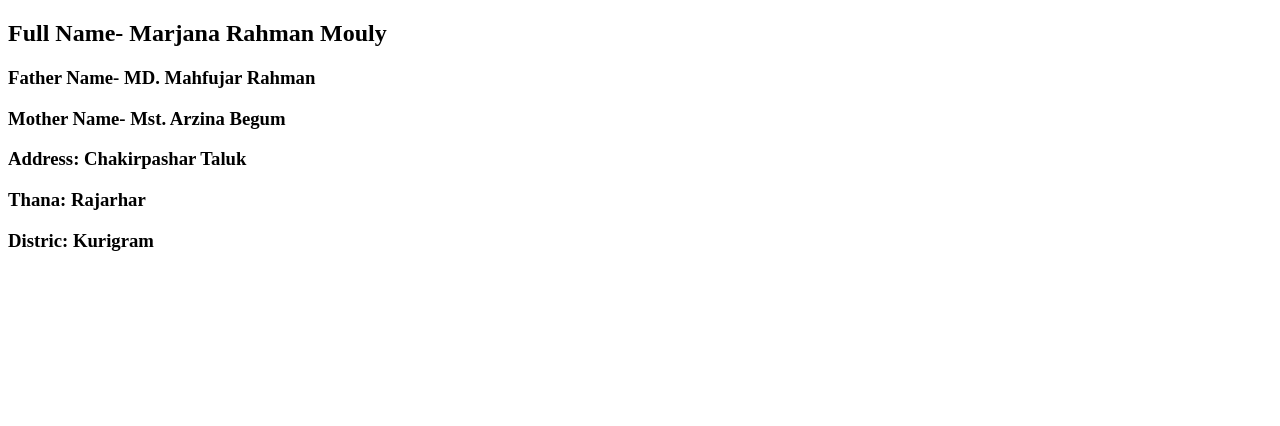
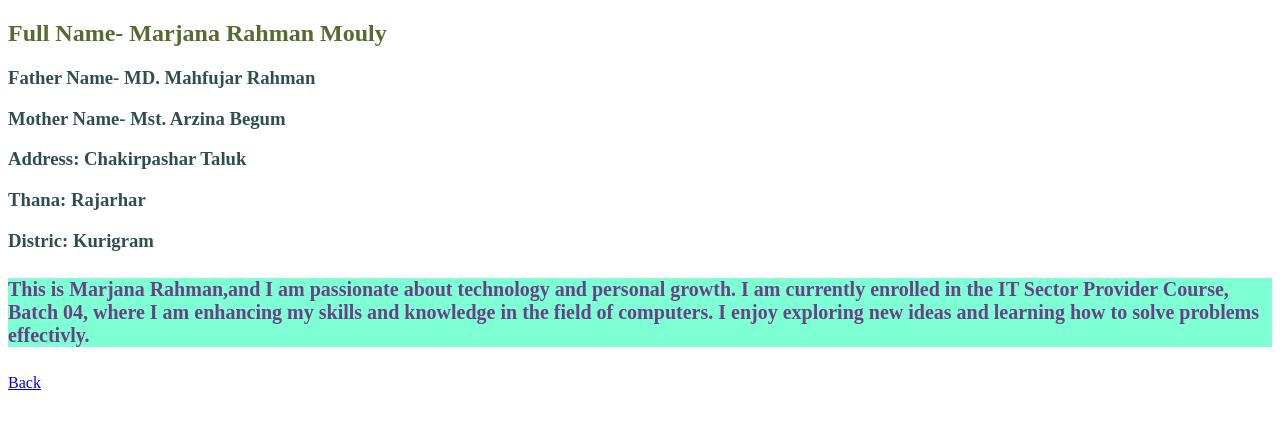
Before and after one commit to marjanamouly/Assignment-1, a plain HTML site: page About/index.html in a window 1280 px wide. Drawn offline with Linux system fonts and the light colour scheme.

Commit message:
html file added

```diff
--- a/About/index.html
+++ b/About/index.html
@@ -3,14 +3,20 @@
 <head>
     <meta charset="UTF-8">
     <meta name="viewport" content="width=>, initial-scale=1.0">
+    <link rel="stylesheet" href="../Css/Style.css">
     <title>Document</title>
 </head>
 <body>
-    <h2>Full Name- Marjana Rahman Mouly</h2>
+    <div>
+        <h2>Full Name- Marjana Rahman Mouly</h2>
     <h3>Father Name- MD. Mahfujar Rahman</h3>
     <h3>Mother Name- Mst. Arzina Begum</h3>
     <h3>Address: Chakirpashar Taluk</h3>
     <h3>Thana: Rajarhar</h3>
     <h3>Distric: Kurigram</h3>
+
+    <h4>This is Marjana Rahman,and I am passionate about technology and personal growth. I am currently enrolled in the IT Sector Provider Course, Batch 04, where I am enhancing my skills and knowledge in the field of computers. I enjoy exploring new ideas and learning how to solve problems effectivly.</h4>
+    <a href="../index.html">Back</a>
+    </div>
 </body>
 </html>
--- /dev/null
+++ b/Css/Style.css
@@ -0,0 +1,17 @@
+h1{
+    color: chocolate;
+}
+
+h2{
+    color: darkolivegreen;
+}
+h3{
+    color: darkslategrey;
+}
+h4{
+    color: rgb(105, 65, 134);
+    border: 60px;
+    background-color: aquamarine;
+
+    font-size: 20px;
+}
```
Also changed, not shown: index.html (+3 -2 lines).
